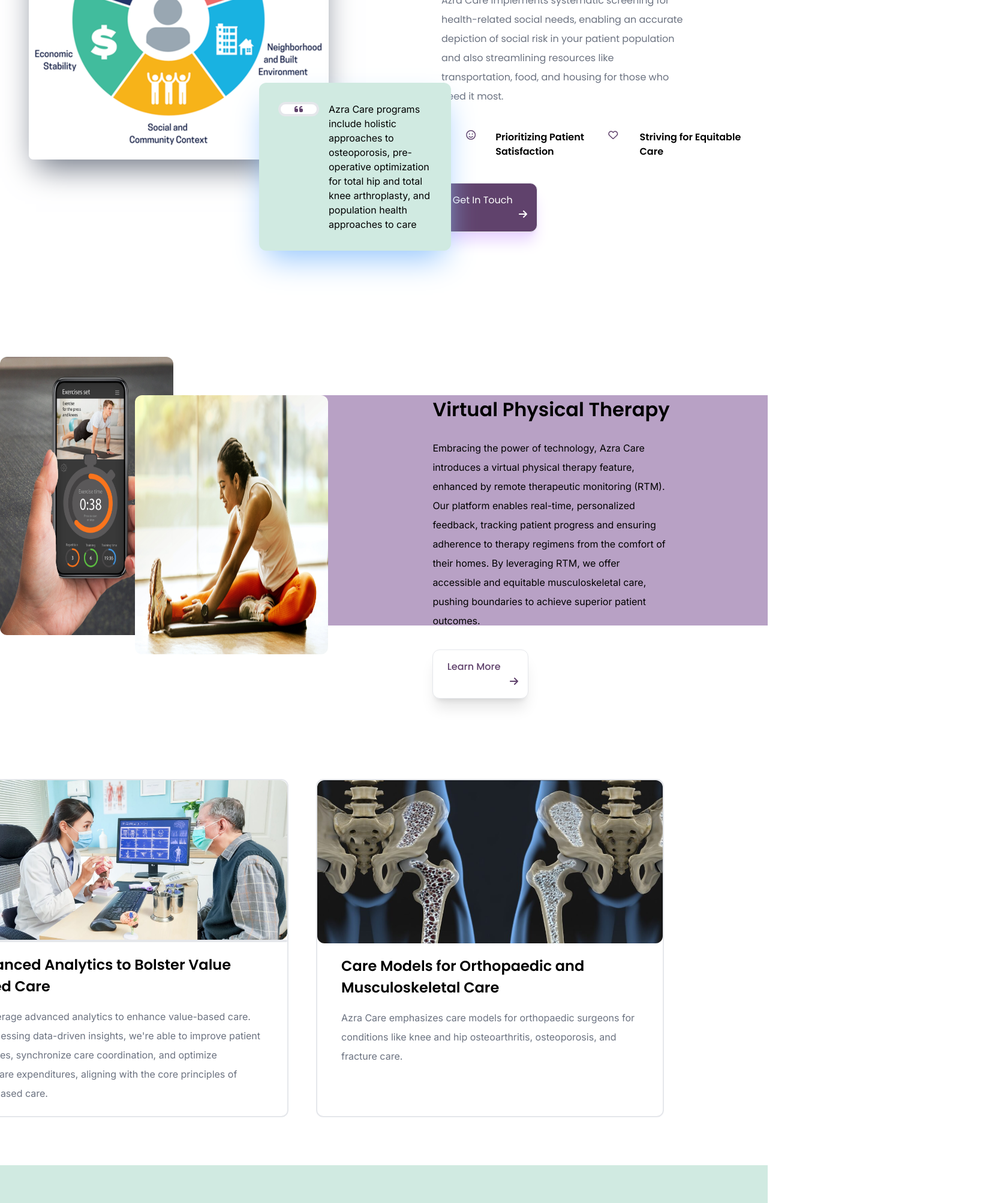
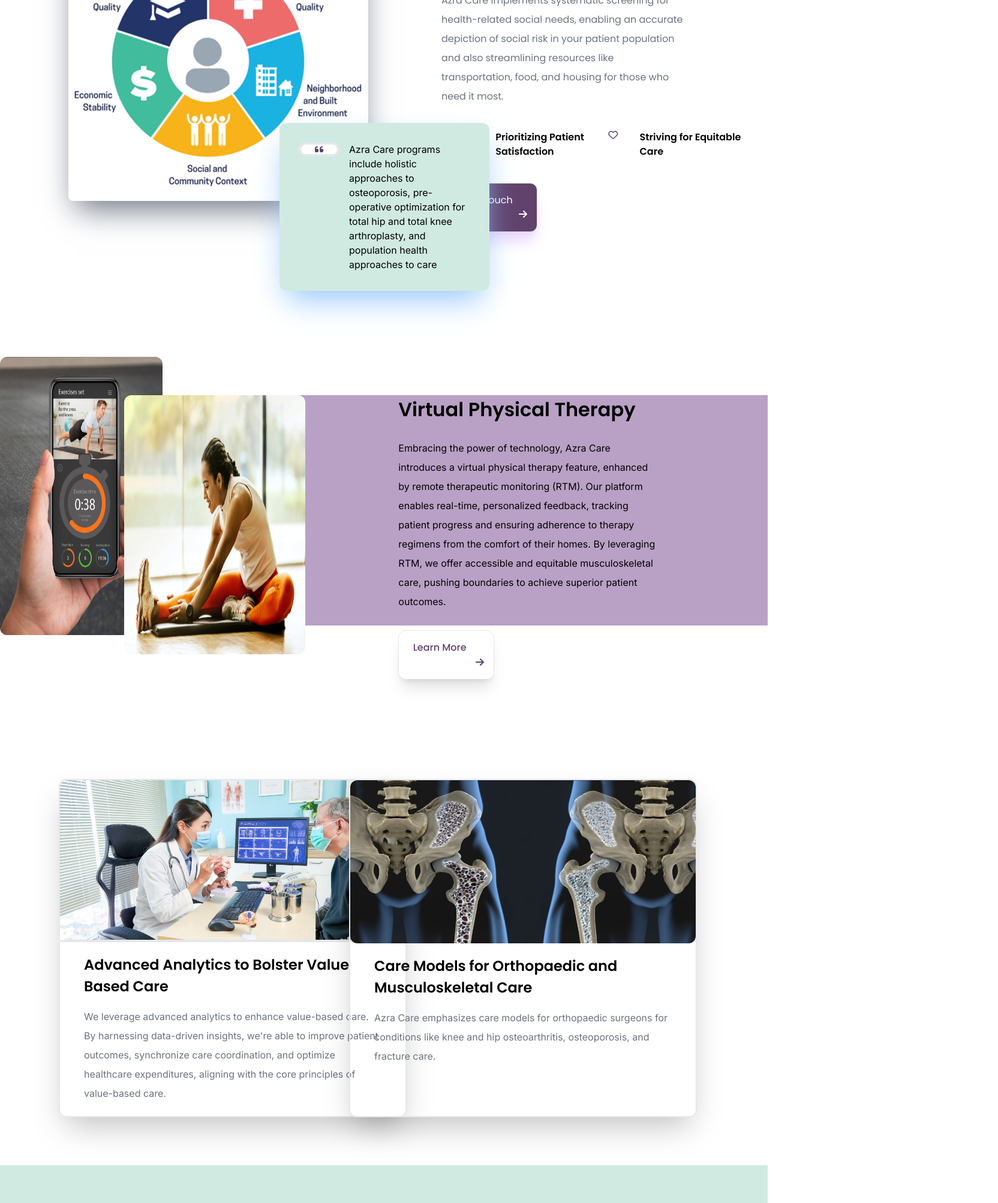
Before and after one commit to daniyalayyaz/azra-ai, a Next.js app: page / in a window 1280 px wide. Shown: the part 2040-4046 px from the top of the page at 60% size, 1664 px wide, since content can reach past the window. Built offline with nearby package versions, Linux system fonts and the light colour scheme.

Commit message:
Responsiveness done

```diff
--- a/src/app/Components/DeterminantsCard.js
+++ b/src/app/Components/DeterminantsCard.js
@@ -6,7 +6,7 @@
   return (
     <div className="container ">
       <span
-        className="flex flex-row flex-start border-2 rounded-xl md:w-[26%] p-8 shadow-2xl shadow-blue-300"
+        className="flex flex-row flex-start border-2 rounded-xl md:w-[70%] p-8 shadow-2xl shadow-blue-300"
         style={{ backgroundColor: "#d0eae1", border: "#d0eae1" }}
       >
         <FontAwesomeIcon
@@ -16,7 +16,7 @@
           width={150}
           height={40}
         />
-        <p className=" text-gray">
+        <p className=" text-gray ">
           Azra Care programs include holistic approaches to osteoporosis,
           pre-operative optimization for total hip and total knee arthroplasty,
           and population health approaches to care
--- a/src/app/PlatformOverview/AnalyticsCard.js
+++ b/src/app/PlatformOverview/AnalyticsCard.js
@@ -4,9 +4,9 @@
 function AnalyticsCard() {
   return (
     <div className="mx-auto container">
-      <div className="text-center  mt-[8rem] md:mr-[2rem] md:ml-[4rem] mx-2">
-        <div className=" grid md:grid-cols-2 gap-8  place-items-center ">
-          <div className=" rounded-xl border-2 ">
+      <div className="text-center  mt-[8rem] md:ml-[19rem]  ">
+        <div className=" grid md:grid-cols-2  place-items-center ">
+          <div className=" rounded-xl border-2 shadow-2xl ">
             <div className="md:w-[36rem] md:h-[35rem]">
               <Image
                 src={"/images/analytics.jpg"}
--- a/src/app/PlatformOverview/ChatBotCard.js
+++ b/src/app/PlatformOverview/ChatBotCard.js
@@ -16,7 +16,7 @@
         className=" bg-no-repeat bg-cover bg-left mx-[2rem]"
         style={{ backgroundImage: `url("/images/chatbot-bg.png")` }}
       > */}
-      <div className=" flex justify-center md:mx-[6rem] mt-[8rem] px-[4rem]">
+      <div className=" flex justify-center md:mx-[6rem] mt-[8rem] md:px-[4rem]">
         <div className="md:flex  space-y-8 justify-between ">
           <div className="text-black  order-first md:mr-[12rem]  mt-[7rem]">
             <span>
--- a/src/app/PlatformOverview/MainPage.js
+++ b/src/app/PlatformOverview/MainPage.js
@@ -45,7 +45,7 @@
       <SocialDeterminants />
       <PhysicalTherapy />
       <div className="mx-auto container">
-        <div className="md:flex flex-row gap-2  md:mt-[8rem]">
+        <div className="md:flex flex-row md:mt-[8rem]  ">
           <AnalyticsCard />
           <OrthopedicCard />
         </div>
--- a/src/app/PlatformOverview/OrthopedicCard.js
+++ b/src/app/PlatformOverview/OrthopedicCard.js
@@ -4,9 +4,9 @@
 function OrthopedicCard() {
   return (
     <div className="mx-auto container">
-      <div className="text-center  mt-[8rem] md:ml-[2rem] mx-2">
-        <div className=" grid md:grid-cols-2 gap-8  place-items-center ">
-          <div className=" rounded-xl border-2 ">
+      <div className="text-center  mt-[8rem]  md:ml-[6rem]">
+        <div className=" grid md:grid-cols-2   place-items-center ">
+          <div className=" rounded-xl border-2 shadow-2xl">
             <div className="md:w-[36rem] md:h-[35rem]">
               <Image
                 src={"/images/Orthopedic-model.jpg"}
--- a/src/app/PlatformOverview/PhysicalTherapy.js
+++ b/src/app/PlatformOverview/PhysicalTherapy.js
@@ -5,7 +5,7 @@
 function PhysicalTherapy() {
   return (
     <div className="flex flex-wrap ">
-      <div className="ml-auto container">
+      <div className="mx-auto container">
         <div
           className="md:flex mt-[16rem]  md:h-[24rem]   w-[100%] "
           style={{ backgroundColor: "#b8a1c5" }}
@@ -15,27 +15,27 @@
               <Image
                 className="rounded-xl h-[29rem] md:w-[100%] mt-[-4rem] "
                 src={"/images/therapy1.jpg"}
-                width={400}
+                width={200}
                 height={800}
                 alt=""
               />
             </div>
 
-            <div className="flex flex-wrap ml-[-4rem]">
+            <div className="flex flex-wrap md:ml-[-4rem]">
               <Image
                 className="rounded-xl h-[27rem] md:w-[66%]"
                 src={"/images/exercise.jpg"}
-                width={400}
+                width={200}
                 height={800}
                 alt=""
               />
             </div>
           </div>
           <div
-            className=" text-black order-last  w-[60%] "
+            className=" text-black  w-[70%] "
             style={{ backgroundColor: "#b8a1c5" }}
           >
-            <div className="md:w-[70%] mx-2">
+            <div className="md:w-[70%] ">
               <div className={`text-[2rem] text-start semiboldfont `}>
                 Virtual Physical Therapy
               </div>
--- a/src/app/PlatformOverview/SocialDeterminants.js
+++ b/src/app/PlatformOverview/SocialDeterminants.js
@@ -11,8 +11,8 @@
       <div className="bg-white  ">
         <div className="mx-auto container">
           <div className="flex md:flex-row flex-col space-y-2 md:justify-between  mt-[4rem]">
-            <div className="grid grid-cols gap-3  md:ml-12  md:w-[100%] mx-2 ">
-              <div className="md:absolute">
+            <div className="grid grid-cols  place-content-center  md:w-[100%] mx-2 ">
+              <div className="md:relative">
                 <Image
                   className=" rounded-[8px]  shadow-2xl shadow-gray-500"
                   src={"/images/SDOH-icon.png"}
@@ -20,18 +20,18 @@
                   height={200}
                   alt=""
                 />
-                <div className="md:relative bottom-[8rem] left-[24rem]">
+                <div className="md:absolute top-[21rem] w-[100%] left-[22rem] ">
                   <DeterminantsCard />
                 </div>
               </div>
             </div>
             <div className="text-black  py-4  md:w-2/5 mr-[2rem] mx-2">
               <div
-                className={`text-[2rem]  text-start semiboldfont  w-[100%] md:text-left`}
+                className={`text-[2rem]  text-start semiboldfont  w-[85%] md:text-left`}
               >
                 Social Determinants of Health and Health-Related Social Needs
               </div>
-              <div className=" text-left pt-4 text-[1rem]">
+              <div className=" md:text-left text-center pt-4 text-[1rem]">
                 <p className="w-[80%] text-gray-500  regularfont leading-loose text-start ">
                   Azra Care implements systematic screening for health-related
                   social needs, enabling an accurate depiction of social risk in
```
